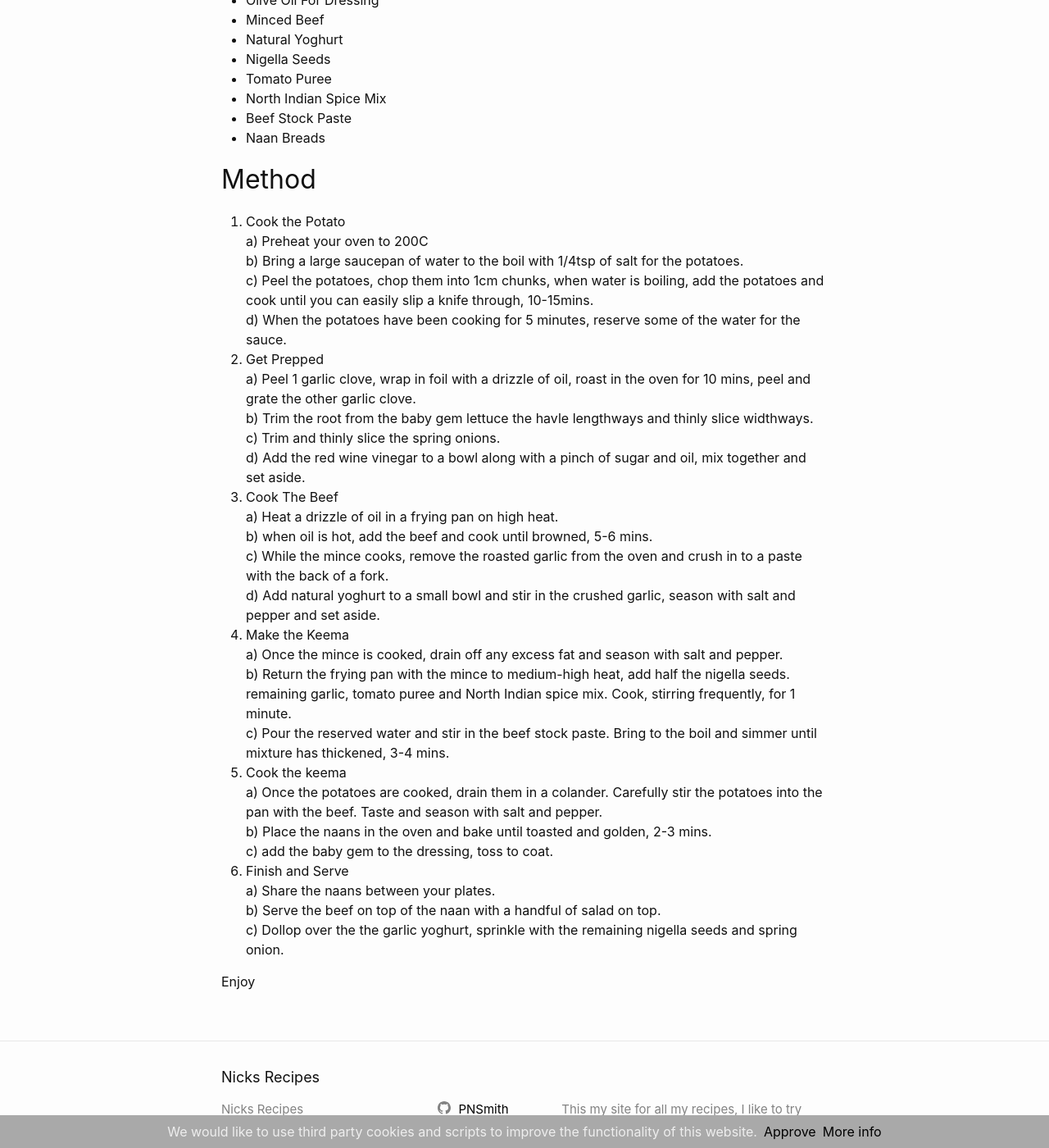
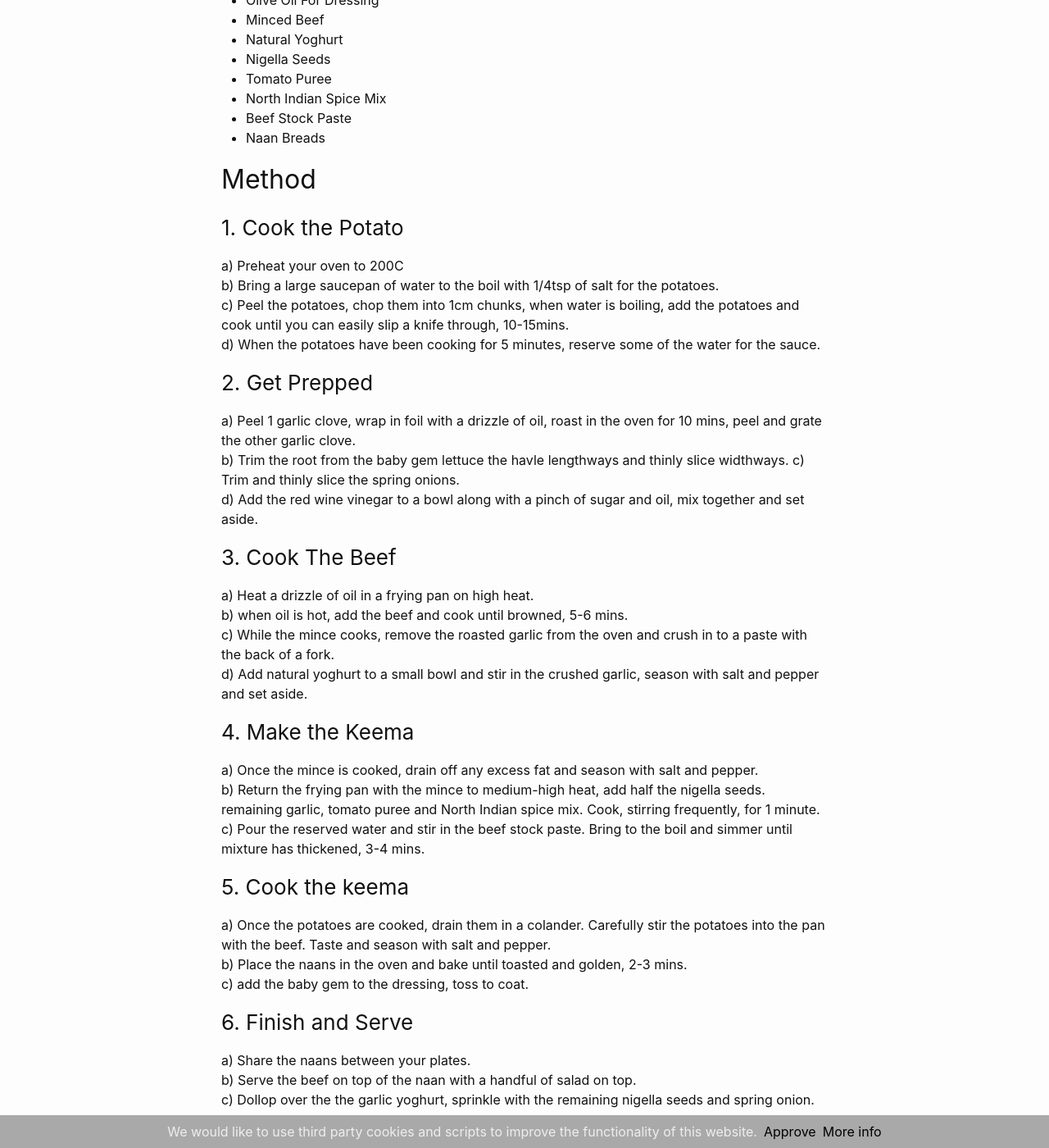
Before and after one commit to PNSmith/pnsmith.github.io, a Jekyll site: the page built from _posts/2021-09-20-Beef-And-Potato-Keema-Naans.md, in a window 1280 px wide and 1400 px high, scrolled down 545 px. Shown: the whole window at 82% size. Built offline with Jekyll 4.4.1, drawn with Linux system fonts in a browser that asks for light colours.

Commit message:
heading update

```diff
--- a/_posts/2021-09-20-Beef-And-Potato-Keema-Naans.md
+++ b/_posts/2021-09-20-Beef-And-Potato-Keema-Naans.md
@@ -25,32 +25,32 @@ image: /assets/images/beef-and-potato-keema-naans.jpeg
 
 ## Method
 
-1. Cook the Potato
+### 1. Cook the Potato
 a) Preheat your oven to 200C
 b) Bring a large saucepan of water to the boil with 1/4tsp of salt for the potatoes.
 c) Peel the potatoes, chop them into 1cm chunks, when water is boiling, add the potatoes and cook until you can easily slip a knife through, 10-15mins.
 d) When the potatoes have been cooking for 5 minutes, reserve some of the water for the sauce.
-2. Get Prepped
+### 2. Get Prepped
 a) Peel 1 garlic clove, wrap in foil with a drizzle of oil, roast in the oven for 10 mins, peel and grate the other garlic clove.
 b) Trim the root from the baby gem lettuce the havle lengthways and thinly slice widthways.
 c) Trim and thinly slice the spring onions.
 d) Add the red wine vinegar to a bowl along with a pinch of sugar and oil, mix together and set aside.
-3. Cook The Beef
+### 3. Cook The Beef
 a) Heat a drizzle of oil in a frying pan on high heat.
 b) when oil is hot, add the beef and cook until browned, 5-6 mins.
 c) While the mince cooks, remove the roasted garlic from the oven and crush in to a paste with the back of a fork.
 d) Add natural yoghurt to a small bowl and stir in the crushed garlic, season with salt and pepper and set aside.
-4. Make the Keema
+### 4. Make the Keema
 a) Once the mince is cooked, drain off any excess fat and season with salt and pepper.
 b) Return the frying pan with the mince to medium-high heat, add half the nigella seeds.   remaining garlic, tomato puree and North Indian spice mix. Cook, stirring frequently, for 1 minute.
 c) Pour the reserved water and stir in the beef stock paste. Bring to the boil and simmer until mixture has thickened, 3-4 mins.
-5. Cook the keema
+### 5. Cook the keema
 a) Once the potatoes are cooked, drain them in a colander. Carefully stir the potatoes into the pan with the beef. Taste and season with salt and pepper.
 b) Place the naans in the oven and bake until toasted and golden, 2-3 mins.
 c) add the baby gem to the dressing, toss to coat.
-6. Finish and Serve
+### 6. Finish and Serve
 a) Share the naans between your plates.
 b) Serve the beef on top of the naan with a handful of salad on top.
 c) Dollop over the the garlic yoghurt, sprinkle with the remaining nigella seeds and spring onion.
 
-Enjoy
+#### Enjoy!
```
